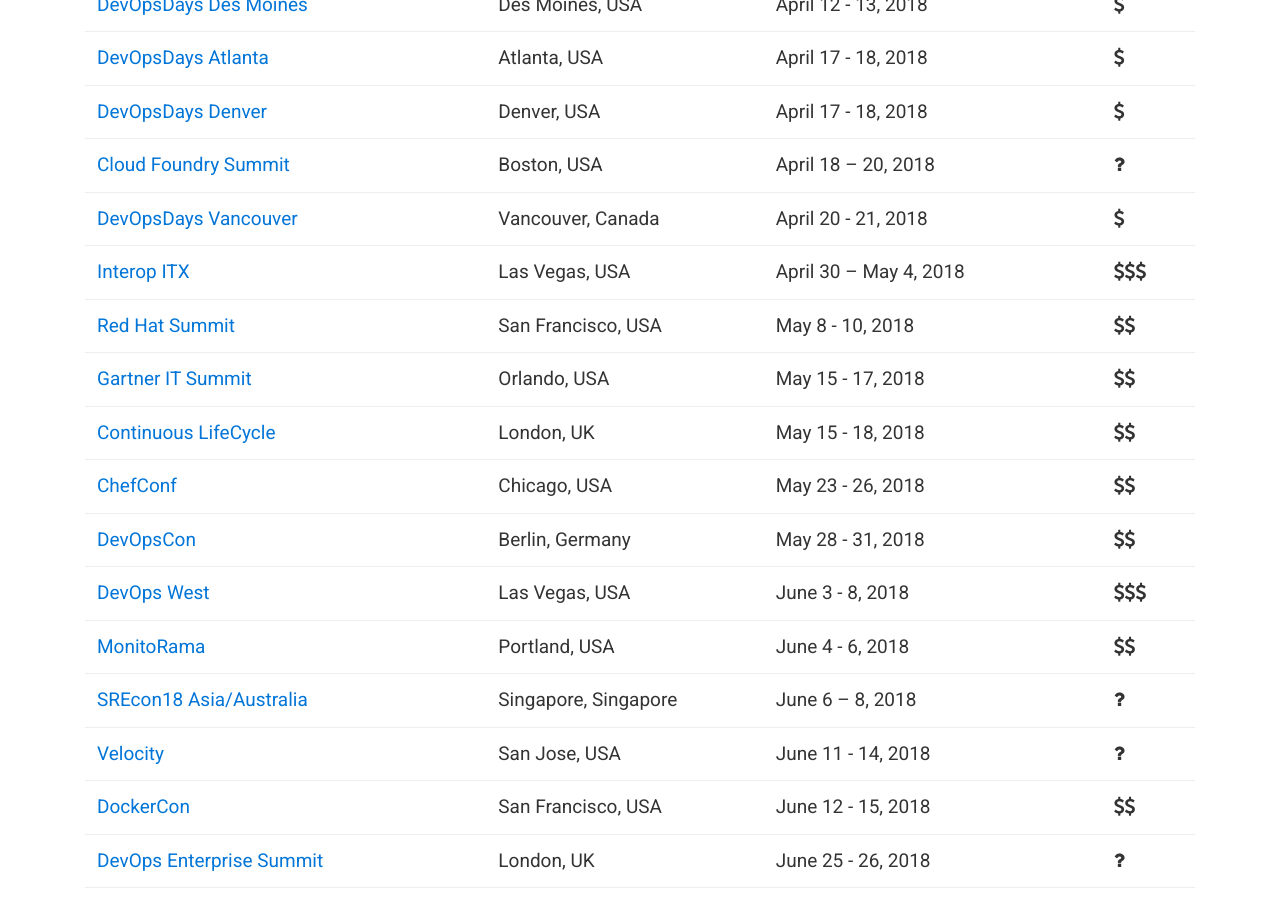
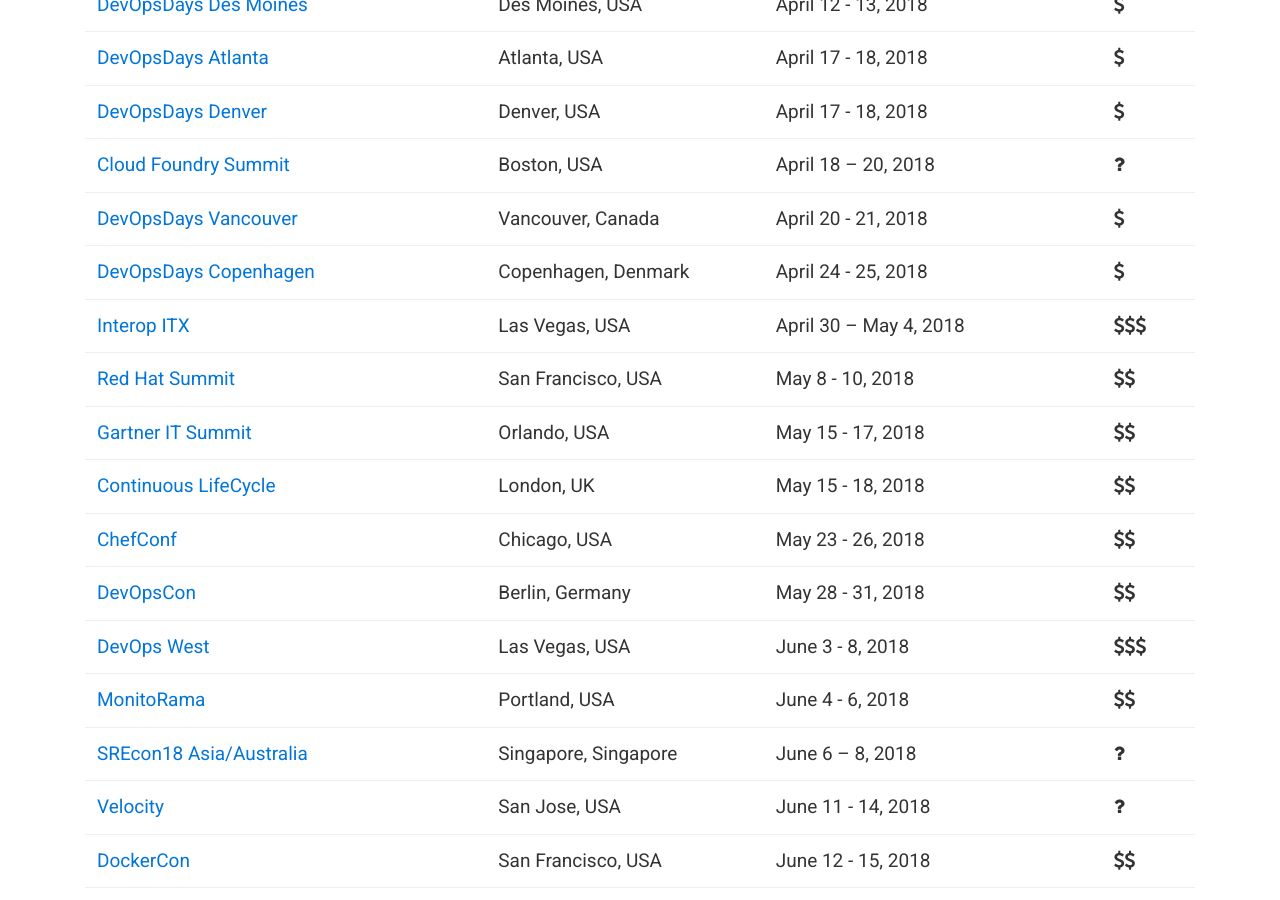
Before and after one commit to finspin/gotodevops.org, a Jekyll site: the page built from index.md, in a window 1280 px wide and 900 px high, scrolled down 1300 px. Built offline with Jekyll 4.4.1, drawn with Linux system fonts in a browser that asks for light colours; nearby versions of some CDN libraries.

Commit message:
DevOpsDays Copenhagen

```diff
--- a/_data/conferences.yml
+++ b/_data/conferences.yml
@@ -223,6 +223,15 @@
   start-date: 1524225600
   cost: 1
 
+- name: DevOpsDays Copenhagen
+  url: https://www.devopsdays.org/events/2018-copenhagen
+  location:
+      city: Copenhagen
+      country: Denmark
+  date: April 24 - 25, 2018
+  start-date: 1524571200
+  cost: 1
+
 - name: Interop ITX
   url: https://www.interop.com/
   location:
```
